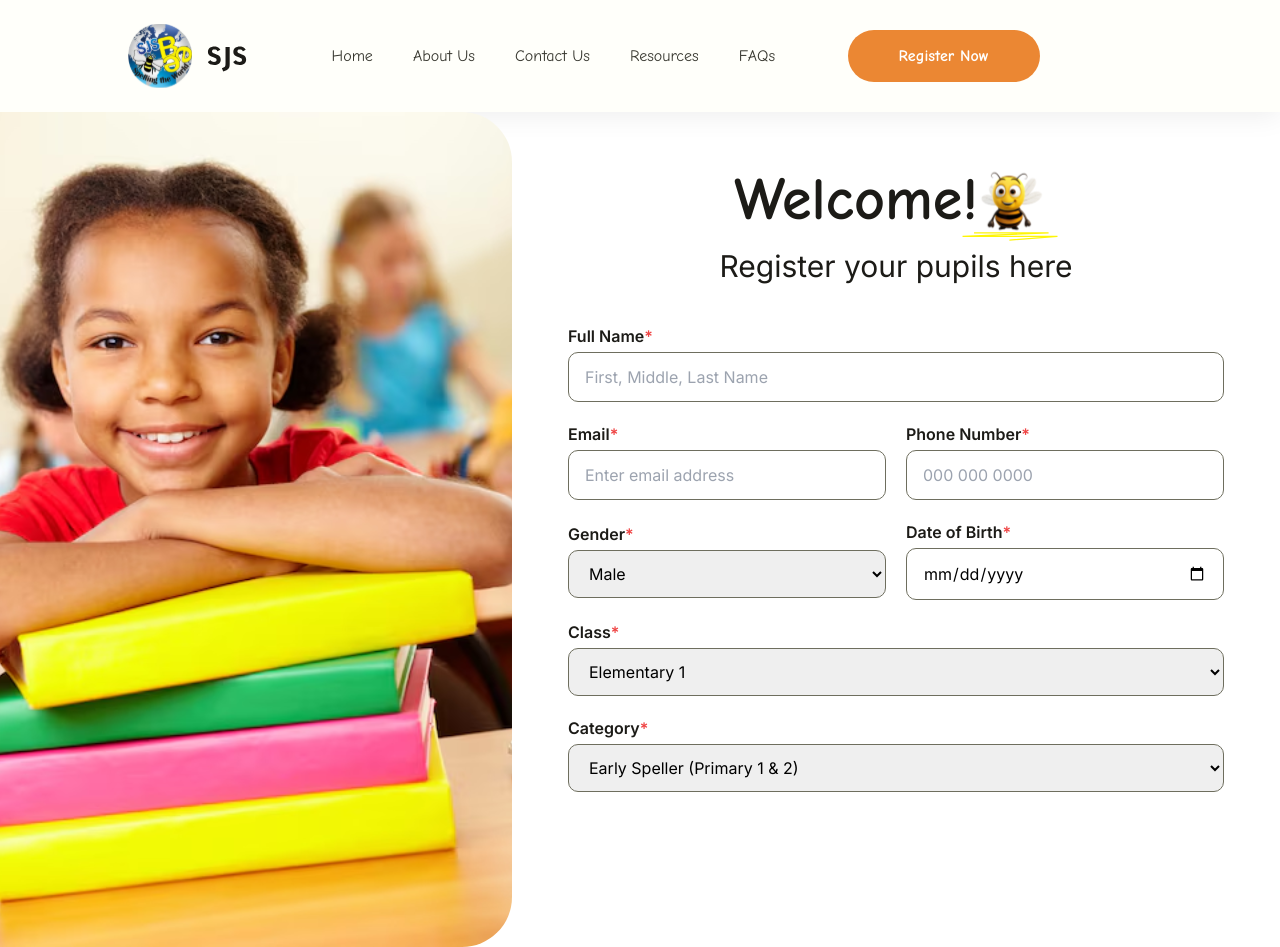
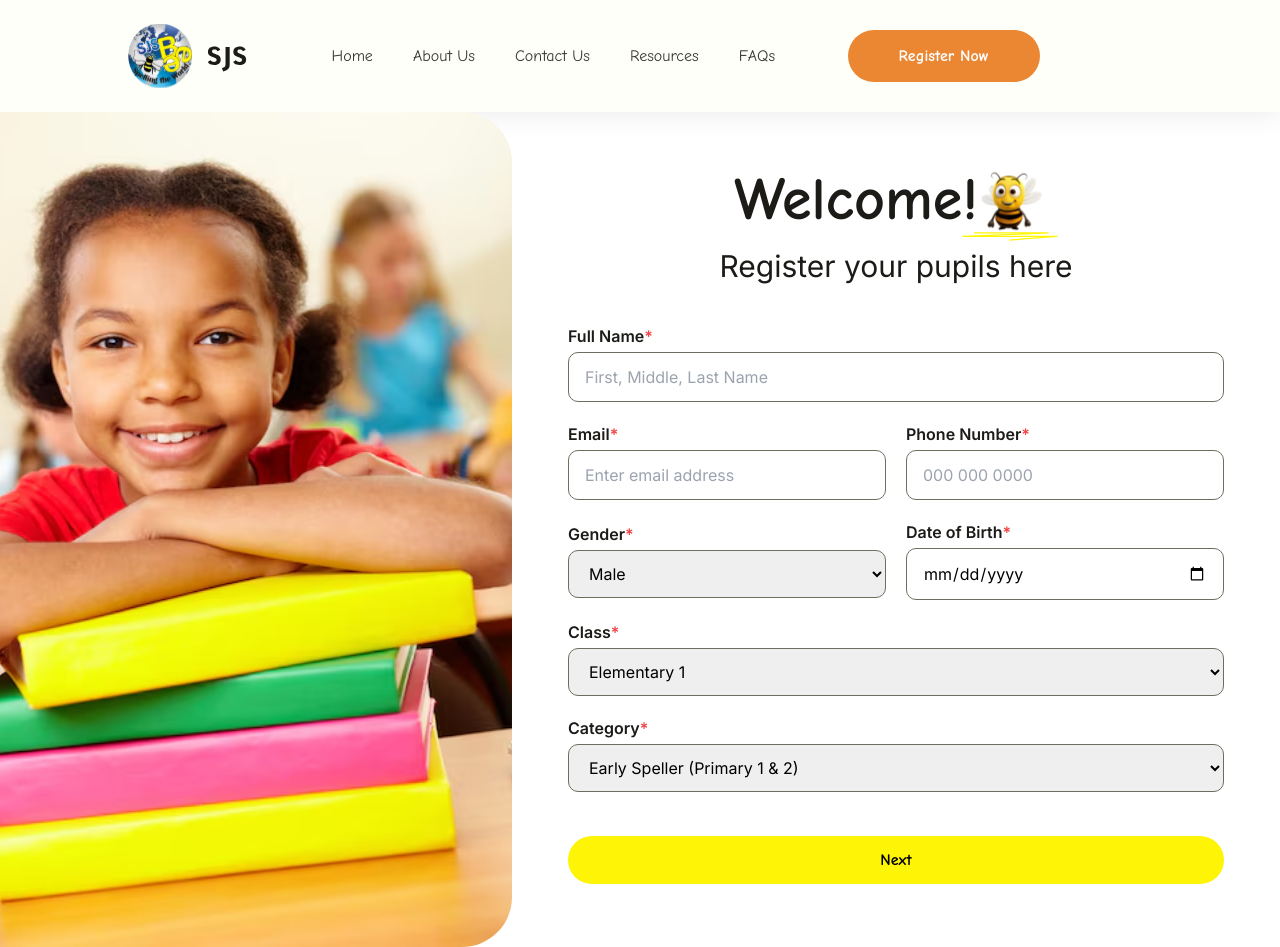
Before and after one commit to Nonsouddy/sir_john_spelling_bee, a Next.js app: page /register in a window 1280 px wide. Before the commit the page ends 800 px from the top, so only its background shows below. Built offline with nearby package versions, Linux system fonts and the light colour scheme; some icons are missing.

Commit message:
Feat: Done with the first form

```diff
--- /dev/null
+++ b/app/Components/Button.tsx
@@ -0,0 +1,17 @@
+//Utils
+import { twMerge } from 'tailwind-merge'
+
+//Icons
+import { Setting2 } from 'iconsax-react';
+
+const Button = ({ type, text, loading, onClick, classNames }: ButtonProps) => {
+    return (
+        <main className='my-6 font-bold font-comic text-black'>
+            <button onClick={onClick} disabled={loading} type={type} className={twMerge("bg-primaryYellow hover:bg-yellow-400 py-3 rounded-[50px] w-full duration-300 disabled:cursor-not-allowed", classNames)}>
+                {loading ? <Setting2 size="32" className='mx-auto animate-spin' variant="Bold"/> : text}
+            </button>
+        </main>
+    );
+}
+
+export default Button;
--- a/app/Components/FirstForm.tsx
+++ b/app/Components/FirstForm.tsx
@@ -1,7 +1,10 @@
 import Image from 'next/image';
+import { useSearchParams, useRouter } from 'next/navigation';
+
 
 //Components
 import Input from './Input';
+import Button from './Button';
 
 //Images
 import logo from '../../public/Svgs/Auth_logo.svg';
@@ -31,6 +34,18 @@ const CATEGORY_OPTIONS = [
 ];
 
 const FirstForm = () => {
+
+    const router = useRouter();
+    const searchParams = useSearchParams();
+
+    //Functions
+    const updatePage = (newPage: number) => {
+        const params = new URLSearchParams(searchParams);
+        params.set('page', newPage.toString());
+        // Push the new URL with updated query parameters
+        router.push(`?${params.toString()}`);
+    };
+
     return (
         <main>
             <div className='flex justify-center items-center'>
@@ -90,6 +105,7 @@ const FirstForm = () => {
                         ))}
                     </select>
                 </div>
+                <Button type="button" text="Next" loading={false} onClick={() => updatePage(2)} />
             </form>
         </main>
     );
--- /dev/null
+++ b/app/Components/SecondForm.tsx
@@ -0,0 +1,9 @@
+const SecondForm = () => {
+    return (
+        <main>
+
+        </main>
+     );
+}
+
+export default SecondForm;
--- a/app/register/page.tsx
+++ b/app/register/page.tsx
@@ -1,36 +1,37 @@
 "use client"
 
-import { useSearchParams, useRouter } from 'next/navigation';
+import { useSearchParams } from 'next/navigation';
 
 //Components
 import FirstForm from '../Components/FirstForm';
+import SecondForm from '../Components/SecondForm';
 
 //Images and Icons
 import Image from 'next/image';
 import regImg from '../../public/Svgs/Auth_image1.svg';
+import regImg1 from '../../public/Svgs/Auth_img2.svg';
 
 const page = () => {
 
-  const router = useRouter();
   const searchParams = useSearchParams();
   const page = parseInt(searchParams.get('page') || '1');
 
-  //Functions
-  const updatePage = (newPage: number) => {
-    const params = new URLSearchParams(searchParams);
-    params.set('page', newPage.toString());
-    // Push the new URL with updated query parameters
-    router.push(`?${params.toString()}`);
-  };
-
-
   return (
-    <main className='fixed flex w-full h-dvh'>
+    <main className='flex w-full h-dvh'>
       <section className="lg:block hidden rounded-tr-[50px] rounded-br-[50px] lg:w-[40%] h-full">
-        <Image src={regImg} alt='Registration Image' className='rounded-tr-[50px] rounded-br-[50px] w-full object-cover' />
+        {page === 1 ?
+          <Image src={regImg} alt='Registration Image' className='rounded-tr-[50px] rounded-br-[50px] w-full object-cover' />
+          : page === 2 ?
+            <Image src={regImg1} alt='Registration Image' className='rounded-tr-[50px] rounded-br-[50px] w-full object-cover' />
+            :
+            <Image src={regImg} alt='Registration Image' className='rounded-tr-[50px] rounded-br-[50px] w-full object-cover' />
+        }
       </section>
       <section className='px-4 py-10 w-full lg:w-[60%] h-full overflow-y-auto'>
-        <FirstForm />
+        {page === 1 ? <FirstForm />
+          : page === 2 ? <SecondForm />
+            : <FirstForm />
+        }
       </section>
     </main>
   );
```
Also changed, not shown: types/index.d.ts (+9 -0 lines).
